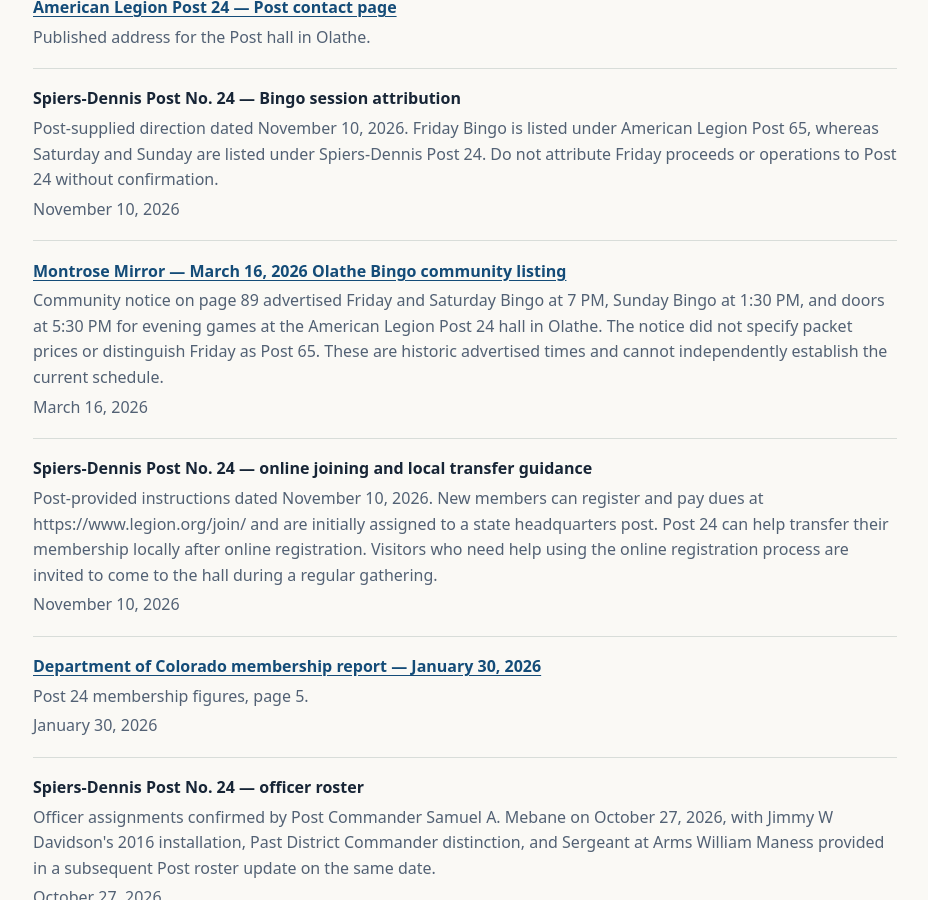
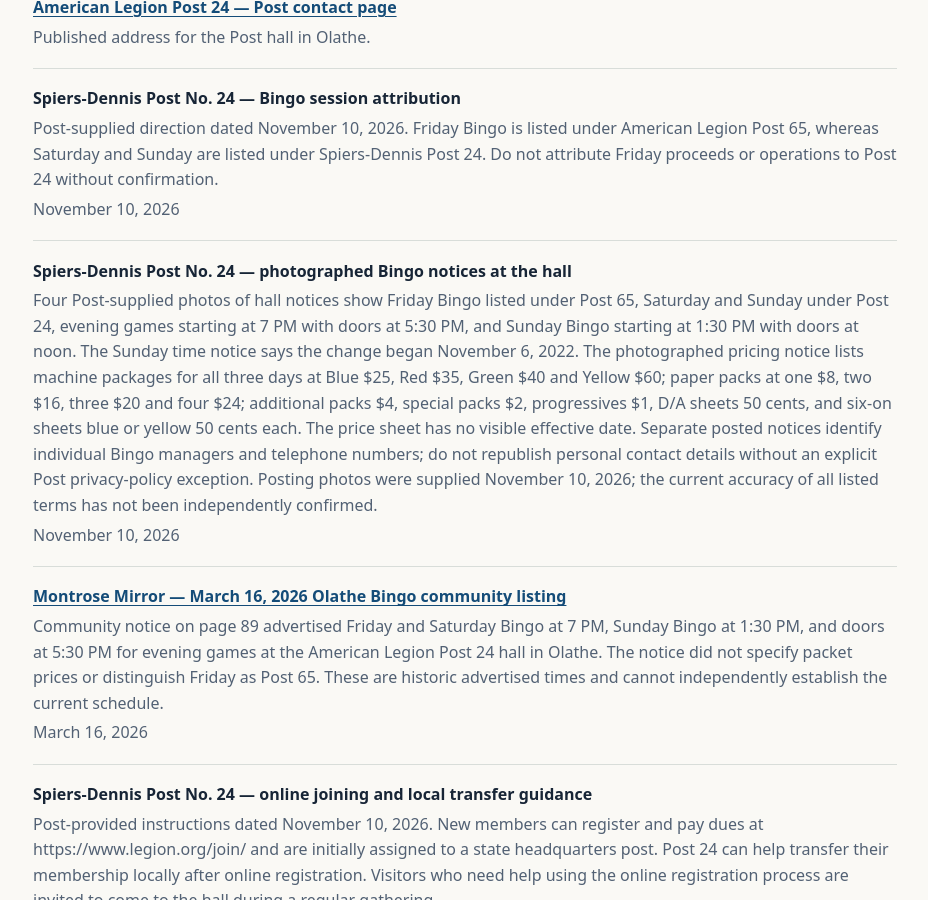
Before and after one commit to SPIERS-DENNIS-POST/spiers-dennis-post.github.io, a Jekyll site: the page built from sources/index.md, in a window 1280 px wide and 900 px high, scrolled down 429 px. Shown: the whole window, without its empty margins (47-975 px from the left). Built offline with Jekyll 4.4.1, drawn with Linux system fonts in a browser that asks for light colours.

Commit message:
Record Bingo hall notices and posted schedule and prices

```diff
--- a/_data/sources.yml
+++ b/_data/sources.yml
@@ -9,6 +9,10 @@
 - id: post-bingo-session-listing-2026-11-10
   title: Spiers-Dennis Post No. 24 — Bingo session attribution
   details: Post-supplied direction dated November 10, 2026. Friday Bingo is listed under American Legion Post 65, whereas Saturday and Sunday are listed under Spiers-Dennis Post 24. Do not attribute Friday proceeds or operations to Post 24 without confirmation.
+  published_on: 2026-11-10
+- id: post-bingo-posted-notices-2026-11-10
+  title: Spiers-Dennis Post No. 24 — photographed Bingo notices at the hall
+  details: Four Post-supplied photos of hall notices show Friday Bingo listed under Post 65, Saturday and Sunday under Post 24, evening games starting at 7 PM with doors at 5:30 PM, and Sunday Bingo starting at 1:30 PM with doors at noon. The Sunday time notice says the change began November 6, 2022. The photographed pricing notice lists machine packages for all three days at Blue $25, Red $35, Green $40 and Yellow $60; paper packs at one $8, two $16, three $20 and four $24; additional packs $4, special packs $2, progressives $1, D/A sheets 50 cents, and six-on sheets blue or yellow 50 cents each. The price sheet has no visible effective date. Separate posted notices identify individual Bingo managers and telephone numbers; do not republish personal contact details without an explicit Post privacy-policy exception. Posting photos were supplied November 10, 2026; the current accuracy of all listed terms has not been independently confirmed.
   published_on: 2026-11-10
 - id: montrose-mirror-bingo-2026-03-16
   title: Montrose Mirror — March 16, 2026 Olathe Bingo community listing
```
